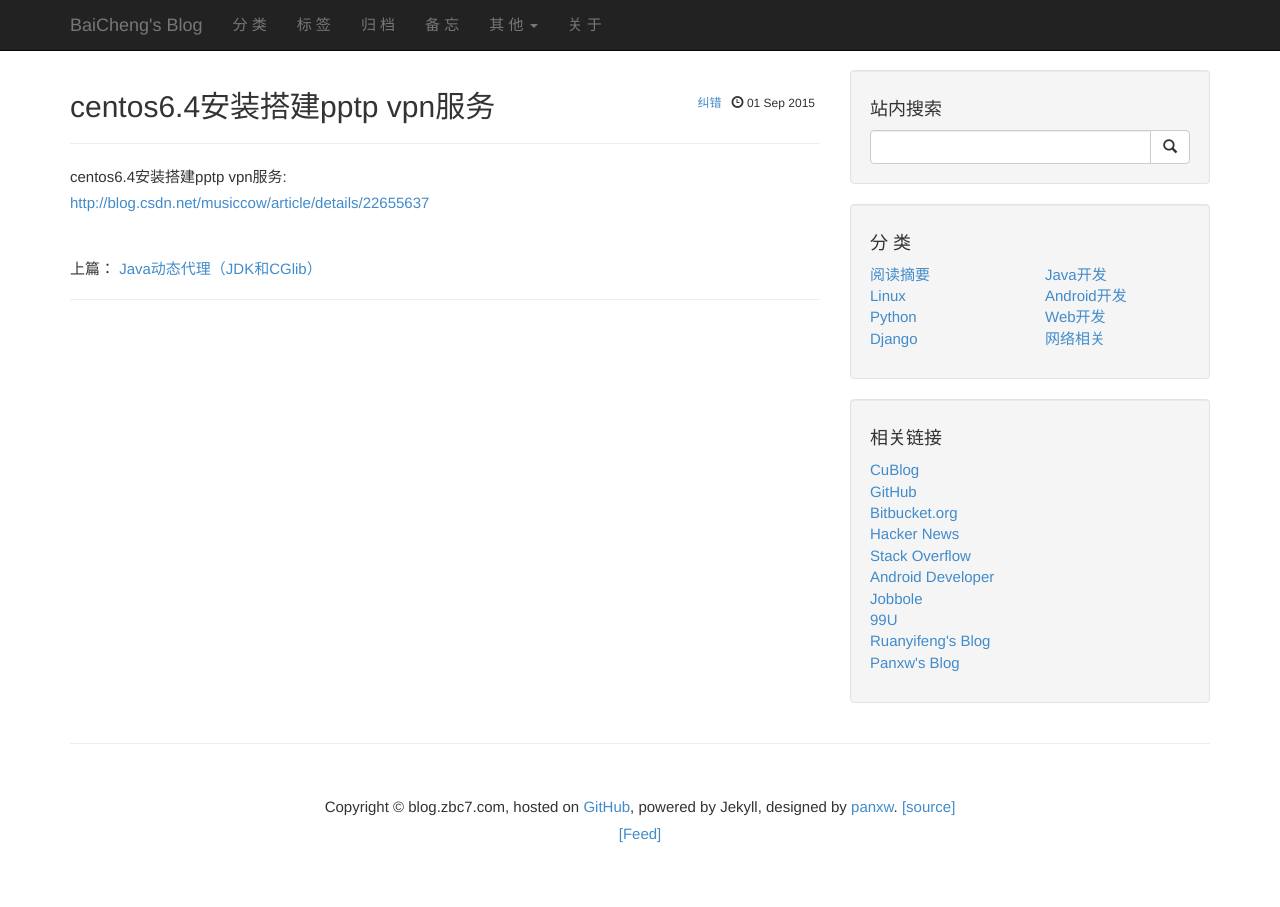
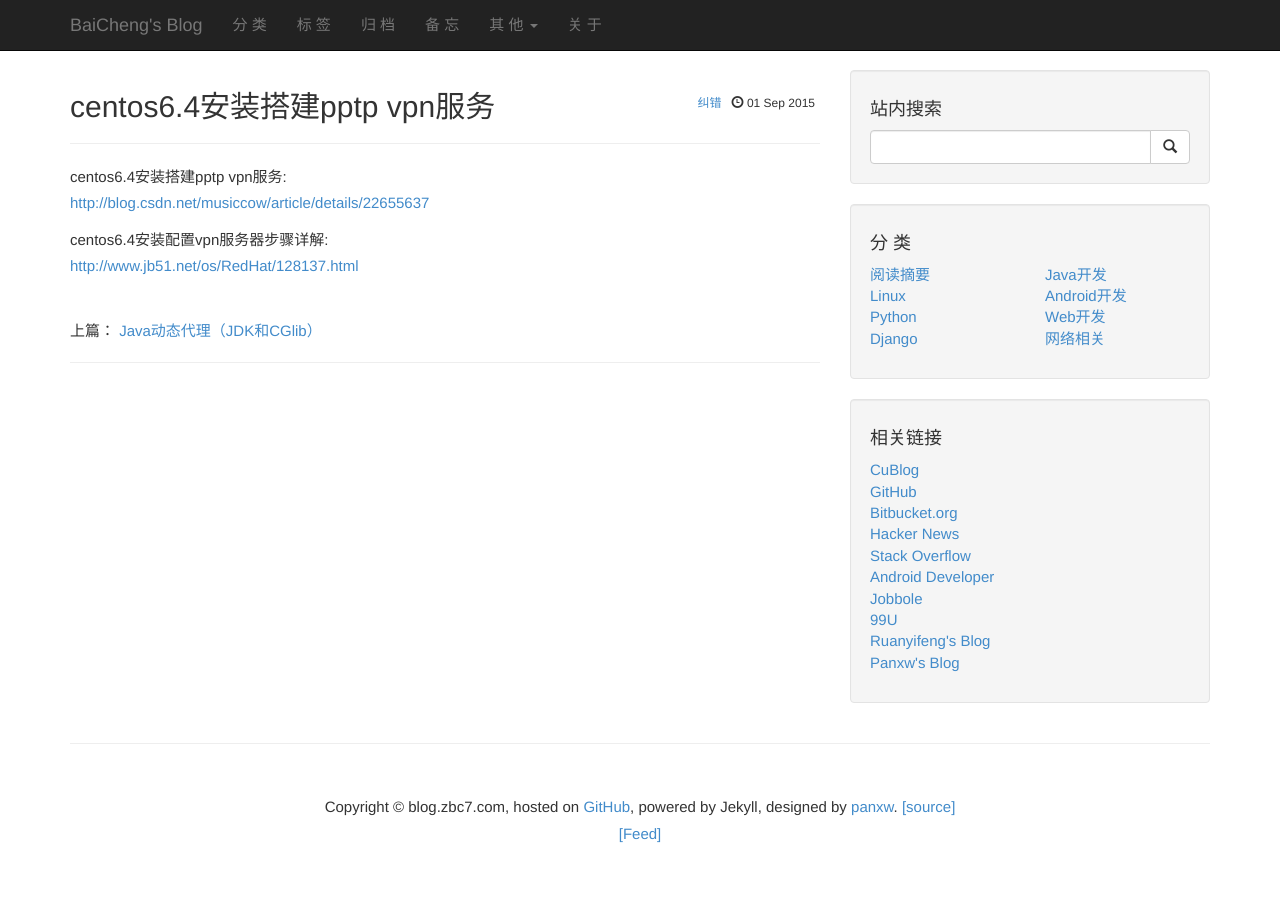
Before and after one commit to zbc0512/zbc0512.github.io, a Jekyll site: the page built from _posts/2015-09-01-linux-pptp-vpn.md, in a window 1280 px wide. Built offline with Jekyll 4.4.1, drawn with Linux system fonts in a browser that asks for light colours; Markdown is read by kramdown in place of the engine named in the settings; comment, search, counter and statistics services are not loaded.

Commit message:
Update 2015-09-01-linux-pptp-vpn.md

```diff
--- a/_posts/2015-09-01-linux-pptp-vpn.md
+++ b/_posts/2015-09-01-linux-pptp-vpn.md
@@ -7,3 +7,6 @@ tags: "Linux"
 
 centos6.4安装搭建pptp vpn服务:
 <http://blog.csdn.net/musiccow/article/details/22655637>
+
+centos6.4安装配置vpn服务器步骤详解:
+<http://www.jb51.net/os/RedHat/128137.html>
```
